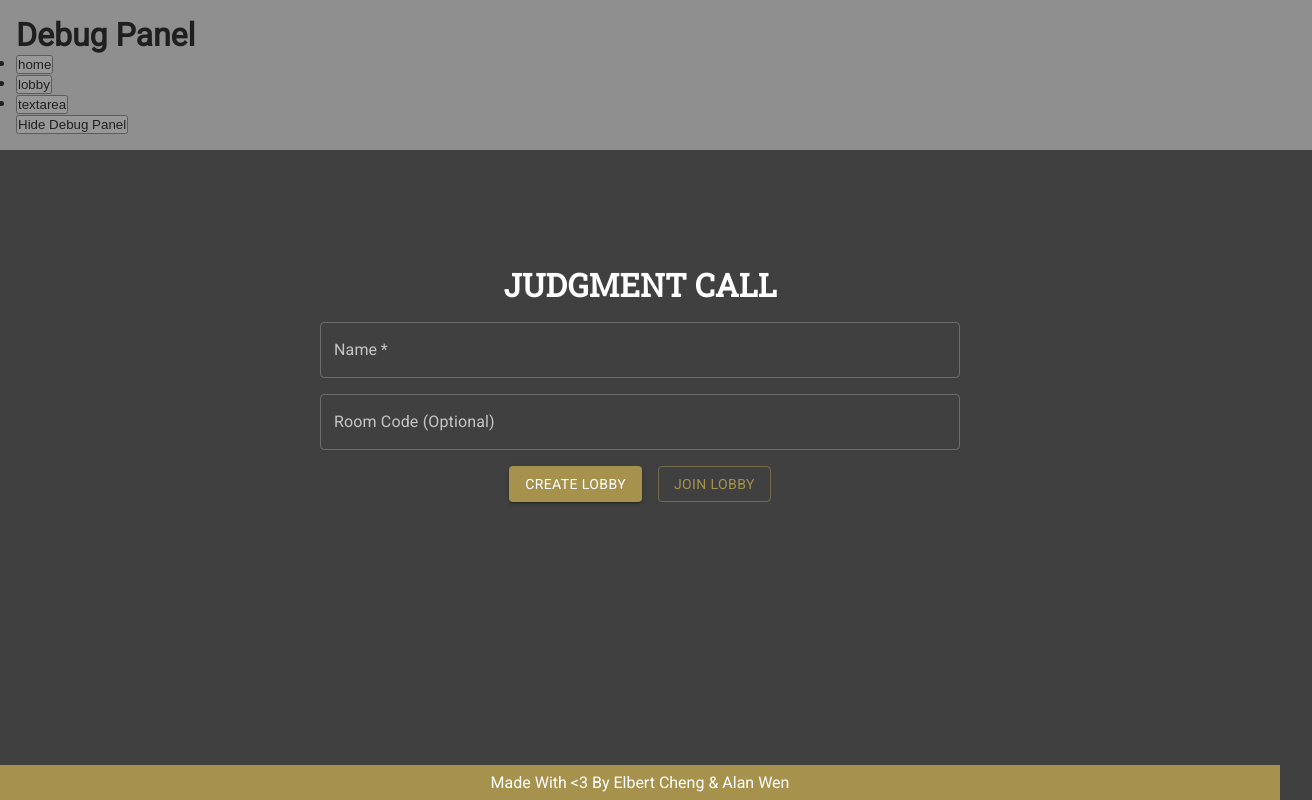
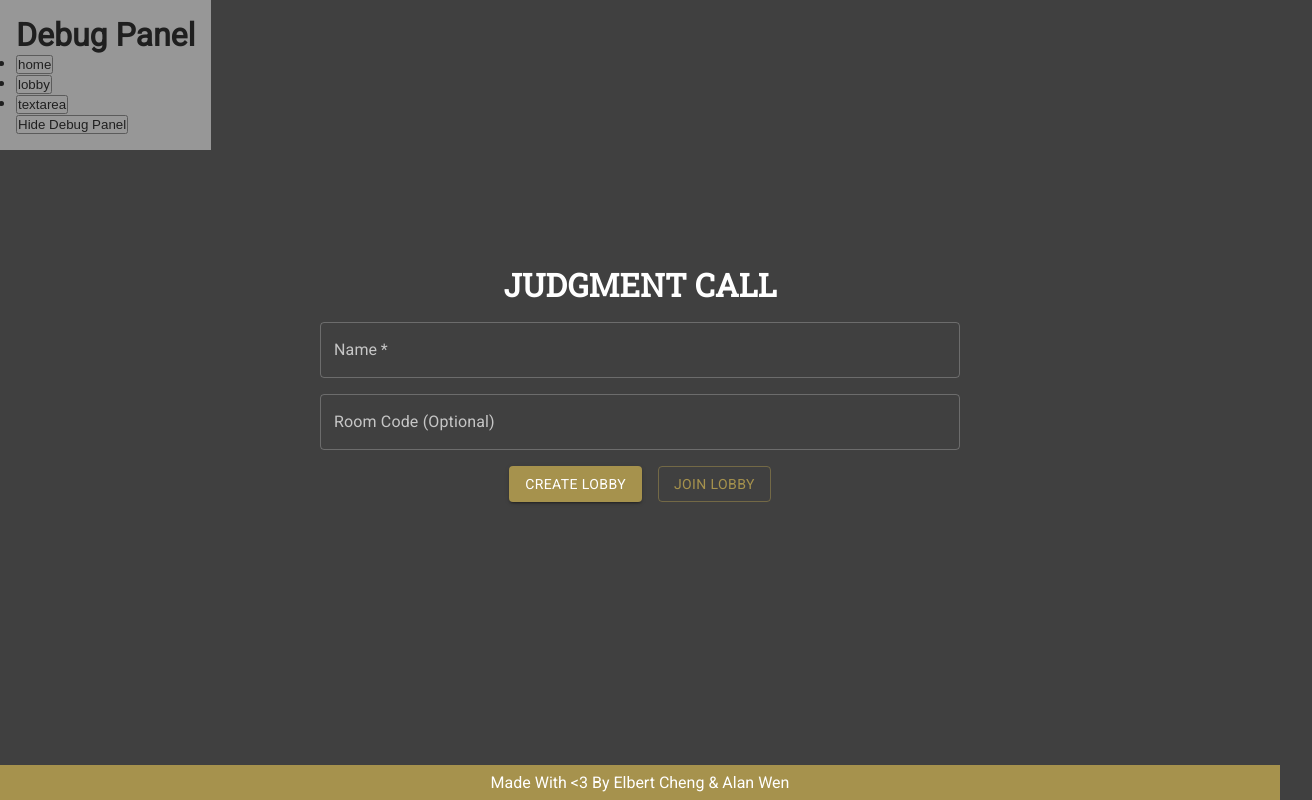
Before and after one commit to treblenaX/judgment-call-client, a React (Create React App) app: page / in a window 1280 px wide. Shown: the whole page, 1312 px wide, since content can reach past the window. Built offline with nearby package versions, Linux system fonts and the light colour scheme.

Commit message:
Page Container

```diff
--- a/package.json
+++ b/package.json
@@ -12,6 +12,7 @@
     "react": "^18.0.0",
     "react-dom": "^18.0.0",
     "react-scripts": "5.0.1",
+    "react-toastify": "^8.2.0",
     "sass": "^1.50.0",
     "socket.io-client": "^4.4.1",
     "web-vitals": "^2.1.4"
--- a/src/components/App.js
+++ b/src/components/App.js
@@ -4,7 +4,9 @@ import DebugMenu from './DebugMenu';
 import Home from './Home';
 import Lobby from './Lobby';
 import TextAreaModule from './TextAreaModule';
-import React, { useState } from 'react';
+import {ToastContainer, toast} from 'react-toastify';
+import 'react-toastify/dist/ReactToastify.css';
+import React, { useState, useEffect } from 'react';
 
 const DEBUG = true;
 
@@ -47,9 +49,17 @@ function App() {
     }
   };
 
+  // useEffect
+  useEffect(() => {
+    if (errorState) {
+      toast.error(errorState);
+    }
+  }, [errorState]);
+
   return (
     <>
       {showDebug ? <DebugMenu setDebugCallback={setShowDebug} setPageCallback={setPage} /> : null}
+      <ToastContainer />
       { getPage() }
       <Footer />
     </>
--- a/src/components/Home.js
+++ b/src/components/Home.js
@@ -2,6 +2,7 @@ import '../styles/Home.scss';
 import TextField from '@mui/material/TextField';
 import Button from '@mui/material/Button';
 import Stack from '@mui/material/Stack';
+import PageContainer from './PageContainer';
 import { LobbyService } from '../services/LobbyService.js';
 
 function Home(props) {
@@ -67,8 +68,7 @@ function Home(props) {
     };
 
     return (
-        <div className='page-container'>
-            <main>
+        <PageContainer>
             <Stack direction='column' spacing={2}>
                 <h1 id='title'>JUDGMENT CALL</h1>
                 <TextField
@@ -101,8 +101,7 @@ function Home(props) {
                     </Button>
                 </Stack>
             </Stack>
-            </main>
-        </div>
+        </PageContainer>
     )
 }
 
--- a/src/components/Lobby.js
+++ b/src/components/Lobby.js
@@ -2,6 +2,7 @@ import '../styles/Lobby.scss';
 import Stack from '@mui/material/Stack';
 import Divider from '@mui/material/Divider';
 import Button from '@mui/material/Button';
+import PageContainer from './PageContainer';
 import { useEffect, useState } from 'react';
 import { LobbyService } from '../services/LobbyService.js';
 import { SocketService } from '../services/SocketService.js';
@@ -70,8 +71,7 @@ function Lobby(props) {
     };
 
     return (
-        <div className='page-container'>
-            <main>
+        <PageContainer>
             <Stack direction='column' spacing={2}>
                 <h1 id='title'>LOBBY <span id='code'>#{lobbyCode}</span></h1>
                 <Divider/>
@@ -84,8 +84,7 @@ function Lobby(props) {
                     Ready
                 </Button>
             </Stack>
-            </main>
-        </div>
+        </PageContainer>
     );
 }
 
--- /dev/null
+++ b/src/components/PageContainer.js
@@ -0,0 +1,13 @@
+import '../styles/PageContainer.scss'
+
+function PageContainer(props) {
+    return (
+        <div className='page-container'>
+            <main className='page-body'>
+                {props.children}
+            </main>
+        </div>
+    )
+}
+
+export default PageContainer;
--- a/src/styles/DebugMenu.scss
+++ b/src/styles/DebugMenu.scss
@@ -1,4 +1,4 @@
-$background-color: #ddd;
+$background-color: #eee;
 $font-color: #000;
 
 .debug-panel {
@@ -7,7 +7,6 @@ $font-color: #000;
     left: 0;
     color: $font-color;
     padding: 16px;
-    width: 100%;
     opacity: 0.5;
     background-color: $background-color;
 }
--- a/src/styles/Home.scss
+++ b/src/styles/Home.scss
@@ -1,19 +1,4 @@
 $color-gold: #A6924D;
-
-.page-container {
-    grid-row-start: 1;
-    grid-row-end: -1;
-    display: grid;
-    grid-template-columns: 1fr 2fr 1fr;
-}
-
-main {
-    grid-column-start: 2;
-    grid-column-end: 2;
-    width: 100%;
-    align-self: center;
-    justify-self: center;
-}
 
 #title {
     text-align: center;
--- a/src/styles/Lobby.scss
+++ b/src/styles/Lobby.scss
@@ -1,19 +1,4 @@
 $color-dark-gray: #707070;
-
-.page-container {
-    grid-row-start: 1;
-    grid-row-end: -1;
-    display: grid;
-    grid-template-columns: 1fr 2fr 1fr;
-}
-
-main {
-    grid-column-start: 2;
-    grid-column-end: 2;
-    width: 100%;
-    align-self: center;
-    justify-self: center;
-}
 
 #title {
     text-align: center;
--- /dev/null
+++ b/src/styles/PageContainer.scss
@@ -0,0 +1,12 @@
+.page-container {
+    grid-row-start: 1;
+    grid-row-end: -1;
+    display: grid;
+    grid-template-columns: 1fr 2fr 1fr;
+}
+
+.page-body {
+    grid-column-start: 2;
+    grid-column-end: 2;
+    align-self: center;
+}
```
Also changed, not shown: 1 other file (tests, documents, lock files or other folders). Lines whose indentation alone changed are shown as unchanged.
